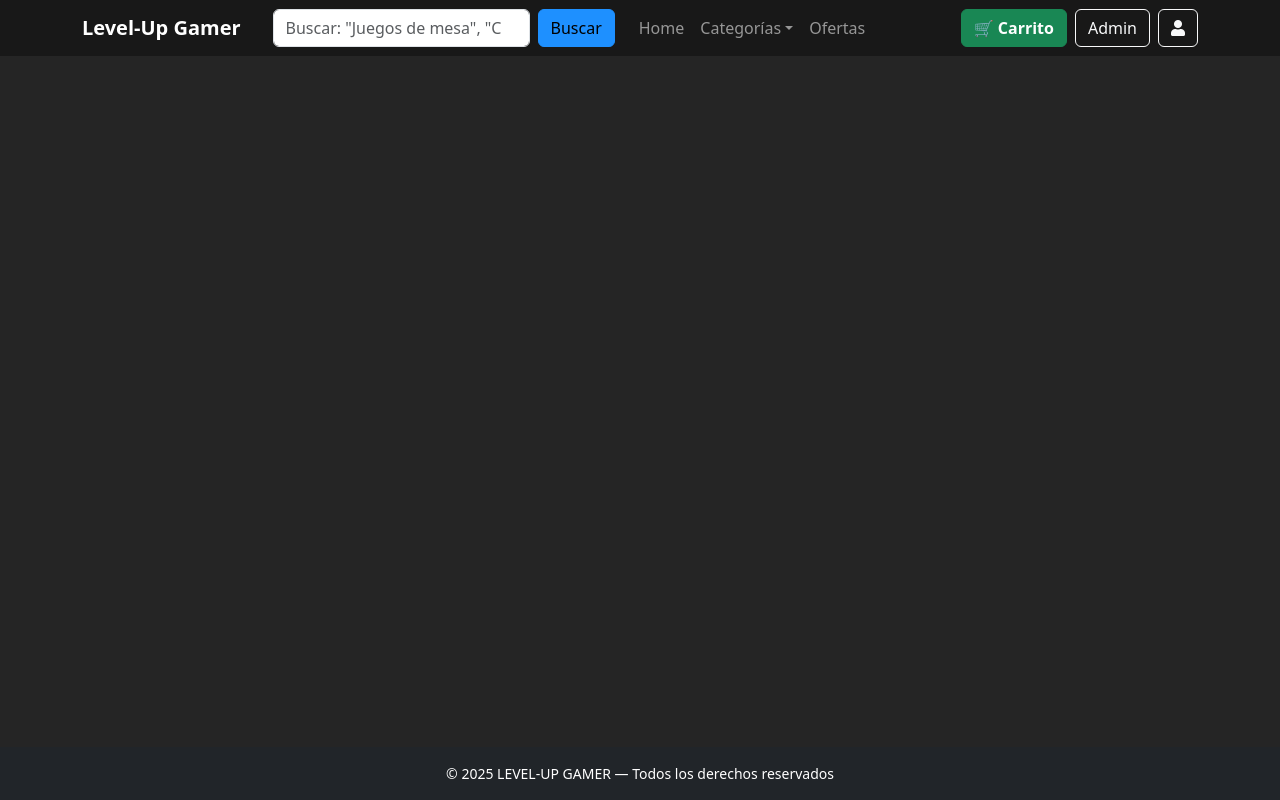
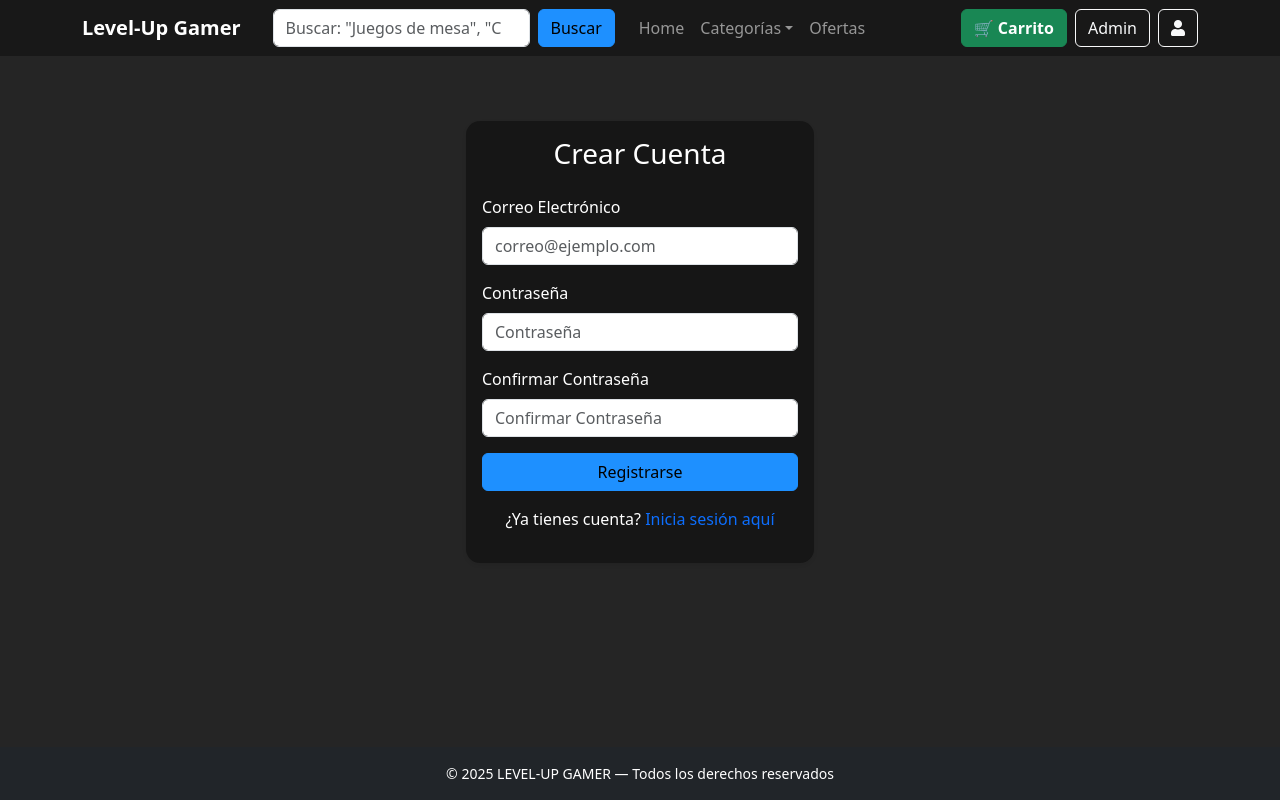
Before and after one commit to Joako729/Level-Up-Gamer-React, a React (Create React App) app: page /registro in a window 1280 px wide. Built offline with nearby package versions, Linux system fonts and the light colour scheme.

Commit message:
inicio de sesion y registro

```diff
--- a/src/App.jsx
+++ b/src/App.jsx
@@ -10,6 +10,8 @@ import Checkout from './pages/Checkout';
 import CompraExitosa from './pages/CompraExitosa';
 import CompraFallida from './pages/CompraFallida';
 import AdminPanel from './pages/AdminPanel';
+import Login from './pages/Login';
+import Registro from './pages/Registro';
 import './App.css';
 
 export default function App(){
@@ -26,6 +28,8 @@ export default function App(){
           <Route path="/compra-exitosa" element={<CompraExitosa />} />
           <Route path="/compra-fallida" element={<CompraFallida />} />
           <Route path="/admin" element={<AdminPanel />} />
+          <Route path="/login" element={<Login />} />
+          <Route path="/registro" element={<Registro />} />
         </Routes>
       </main>
       <Footer />
--- /dev/null
+++ b/src/pages/Login.jsx
@@ -0,0 +1,74 @@
+import React, { useState } from 'react';
+import { Link } from 'react-router-dom';
+
+export default function Login() {
+  const [email, setEmail] = useState('');
+  const [password, setPassword] = useState('');
+
+  const handleLogin = (e) => {
+    e.preventDefault();
+    // Aquí iría la lógica de autenticación
+    console.log('Iniciando sesión con', email, password);
+  };
+
+  return (
+    <div className="container py-5">
+      <div className="row justify-content-center">
+        <div className="col-md-6 col-lg-4">
+          <div className="card shadow-sm border-0">
+            <div className="card-body">
+              <h3 className="text-center mb-4">Iniciar Sesión</h3>
+
+              <form onSubmit={handleLogin}>
+                {/* Campo de correo */}
+                <div className="mb-3">
+                  <label htmlFor="email" className="form-label">
+                    Correo Electrónico
+                  </label>
+                  <input
+                    type="email"
+                    className="form-control"
+                    id="email"
+                    placeholder="correo@ejemplo.com"
+                    value={email}
+                    onChange={(e) => setEmail(e.target.value)}
+                    required
+                  />
+                </div>
+
+                {/* Campo de contraseña */}
+                <div className="mb-3">
+                  <label htmlFor="password" className="form-label">
+                    Contraseña
+                  </label>
+                  <input
+                    type="password"
+                    className="form-control"
+                    id="password"
+                    placeholder="Contraseña"
+                    value={password}
+                    onChange={(e) => setPassword(e.target.value)}
+                    required
+                  />
+                </div>
+
+                {/* Botón de inicio de sesión */}
+                <button type="submit" className="btn btn-primary w-100">
+                  Iniciar sesión
+                </button>
+              </form>
+
+              {/* Enlace para registrarse */}
+              <p className="mt-3 text-center">
+                ¿No tienes cuenta?{' '}
+                <Link to="/registro" className="link-primary">
+                  Regístrate aquí
+                </Link>
+              </p>
+            </div>
+          </div>
+        </div>
+      </div>
+    </div>
+  );
+}
--- /dev/null
+++ b/src/pages/Registro.jsx
@@ -0,0 +1,91 @@
+import React, { useState } from 'react';
+import { Link } from 'react-router-dom';
+
+export default function Registro() {
+  const [email, setEmail] = useState('');
+  const [password, setPassword] = useState('');
+  const [confirmPassword, setConfirmPassword] = useState('');
+
+  const handleRegister = (e) => {
+    e.preventDefault();
+    // Lógica para crear la cuenta de usuario
+    console.log('Registrando usuario con', email, password);
+  };
+
+  return (
+    <div className="container py-5">
+      <div className="row justify-content-center">
+        <div className="col-md-6 col-lg-4">
+          <div className="card shadow-sm border-0">
+            <div className="card-body">
+              <h3 className="text-center mb-4">Crear Cuenta</h3>
+
+              <form onSubmit={handleRegister}>
+                {/* Campo de correo */}
+                <div className="mb-3">
+                  <label htmlFor="email" className="form-label">
+                    Correo Electrónico
+                  </label>
+                  <input
+                    type="email"
+                    className="form-control"
+                    id="email"
+                    placeholder="correo@ejemplo.com"
+                    value={email}
+                    onChange={(e) => setEmail(e.target.value)}
+                    required
+                  />
+                </div>
+
+                {/* Campo de contraseña */}
+                <div className="mb-3">
+                  <label htmlFor="password" className="form-label">
+                    Contraseña
+                  </label>
+                  <input
+                    type="password"
+                    className="form-control"
+                    id="password"
+                    placeholder="Contraseña"
+                    value={password}
+                    onChange={(e) => setPassword(e.target.value)}
+                    required
+                  />
+                </div>
+
+                {/* Confirmar contraseña */}
+                <div className="mb-3">
+                  <label htmlFor="confirmPassword" className="form-label">
+                    Confirmar Contraseña
+                  </label>
+                  <input
+                    type="password"
+                    className="form-control"
+                    id="confirmPassword"
+                    placeholder="Confirmar Contraseña"
+                    value={confirmPassword}
+                    onChange={(e) => setConfirmPassword(e.target.value)}
+                    required
+                  />
+                </div>
+
+                {/* Botón de registro */}
+                <button type="submit" className="btn btn-primary w-100">
+                  Registrarse
+                </button>
+              </form>
+
+              {/* Enlace a iniciar sesión */}
+              <p className="mt-3 text-center">
+                ¿Ya tienes cuenta?{' '}
+                <Link to="/login" className="link-primary">
+                  Inicia sesión aquí
+                </Link>
+              </p>
+            </div>
+          </div>
+        </div>
+      </div>
+    </div>
+  );
+}
```
